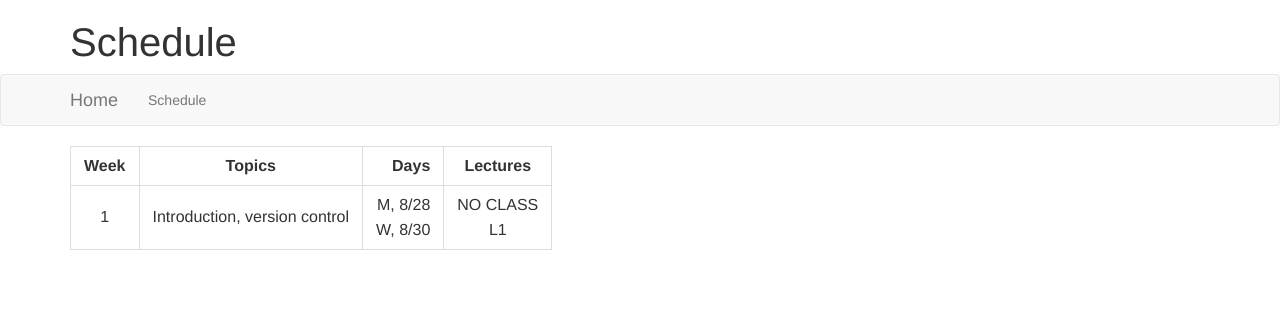
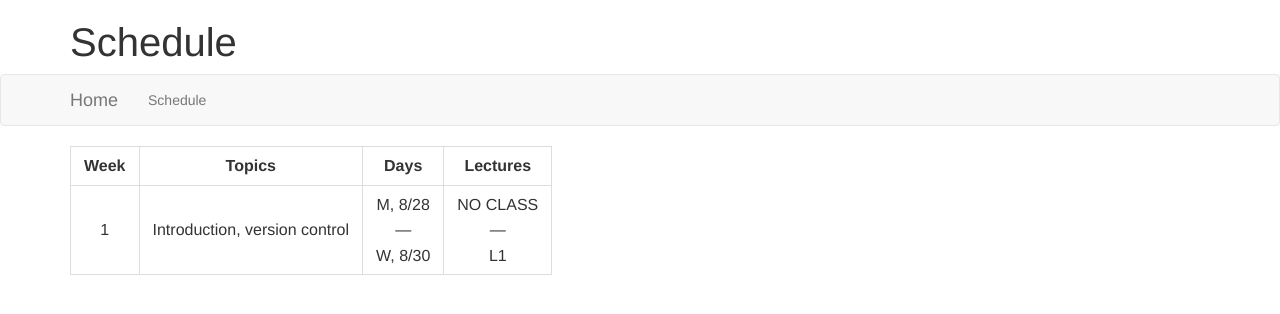
Before and after one commit to xuwd11/cs207_Weidong_Xu, a Jekyll site: the page built from schedule.md, in a window 1280 px wide. Shown: the top 314 px of the page. Built offline with Jekyll 4.4.1, drawn with Linux system fonts in a browser that asks for light colours; nearby versions of some CDN libraries.

Commit message:
Put horizontal rule in the Days and Lectures cols.
Removed right-justify of Days col.

```diff
--- a/schedule.md
+++ b/schedule.md
@@ -4,5 +4,5 @@ layout: default
 ---
 
 | Week  | Topics                        | Days     | Lectures |
-| :---: | :---:                         | ----:    | :---:    |
-| 1     | Introduction, version control | M, 8/28<br>W, 8/30 | NO CLASS <br> L1 |
+| :---: | :---:                         | :---:    | :---:    |
+| 1     | Introduction, version control | M, 8/28<br>---<br>W, 8/30 | NO CLASS <br>---<br> L1 |
```
